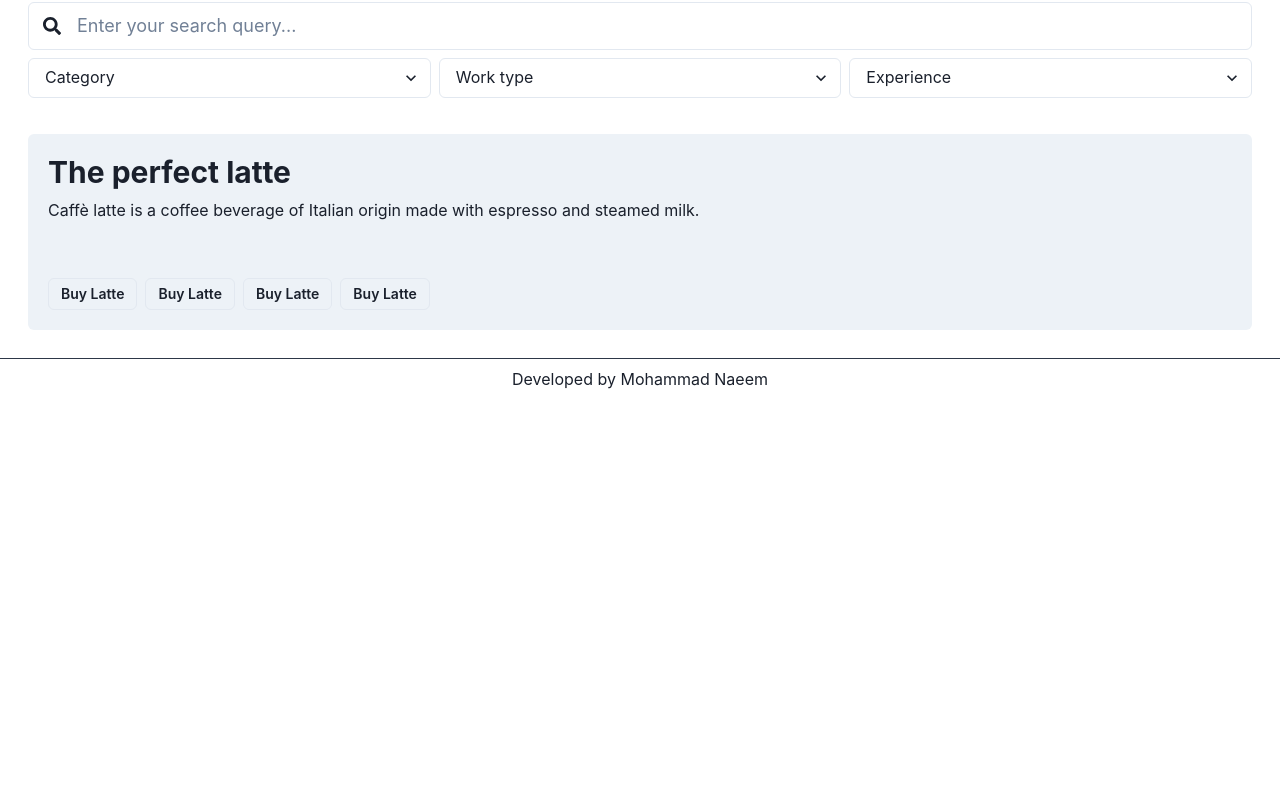
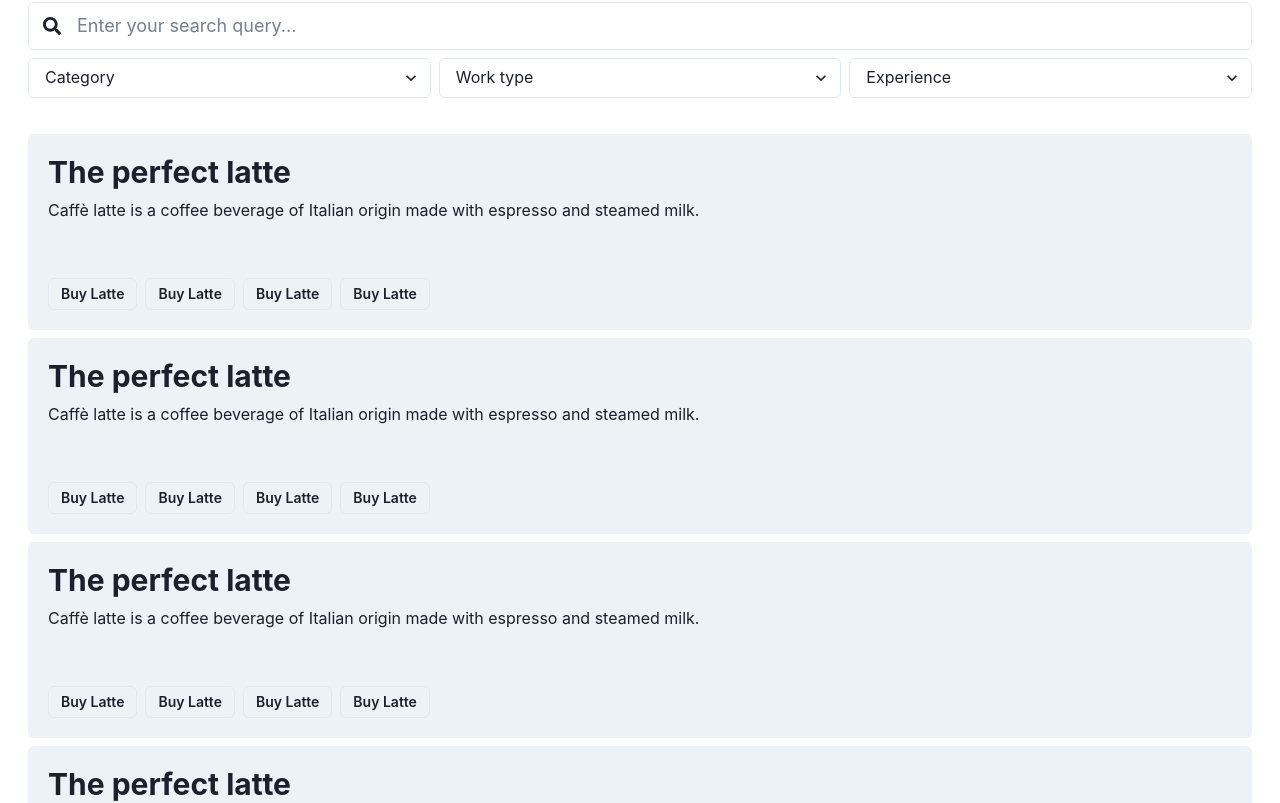
Before and after one commit to i-naeem/fastcareer, a React (Create React App) app: page / in a window 1280 px wide. Shown: the part 420-1223 px from the top of the page. Before the commit the page ends 848 px from the top, so only its background shows below. Built offline with nearby package versions, Linux system fonts and the light colour scheme.

Commit message:
Add more dummy job cards

```diff
--- a/src/components/CallToAction.js
+++ b/src/components/CallToAction.js
@@ -1,9 +1,9 @@
-import { Box, Text, Heading, Image } from '@chakra-ui/react';
+import { Box, Text, Heading, Image, HStack } from '@chakra-ui/react';
 import CatImage from '../assets/cat.png';
 
 const CallToAction = props => {
   return (
-    <>
+    <HStack justify='space-between'>
       <Box>
         <Heading size='3xl' mb='3'>
           Ready for a <br /> career change?
@@ -19,7 +19,7 @@ const CallToAction = props => {
       <Box>
         <Image alt='A cat with laptop for decoration' src={CatImage} maxBlockSize='300' />
       </Box>
-    </>
+    </HStack>
   );
 };
 
--- a/src/routes/Home.js
+++ b/src/routes/Home.js
@@ -1,24 +1,25 @@
 import JobCard from '../components/JobCard';
 import Searchbar from '../components/Searchbar';
 import CallToAction from '../components/CallToAction';
-import { Box, HStack } from '@chakra-ui/react';
+import { Box, Stack } from '@chakra-ui/react';
 
 const Home = props => {
   return (
     <>
       <Box p='3' as='section'>
-        <HStack justify='space-between'>
-          <CallToAction />
-        </HStack>
+        <CallToAction />
       </Box>
       <Box as='section' p='3' mb='3'>
         <Searchbar />
       </Box>
       <Box p='3' as='section'>
         <Box>
-          <HStack align='start'>
+          <Stack align='start'>
             <JobCard />
-          </HStack>
+            <JobCard />
+            <JobCard />
+            <JobCard />
+          </Stack>
         </Box>
       </Box>
     </>
```
